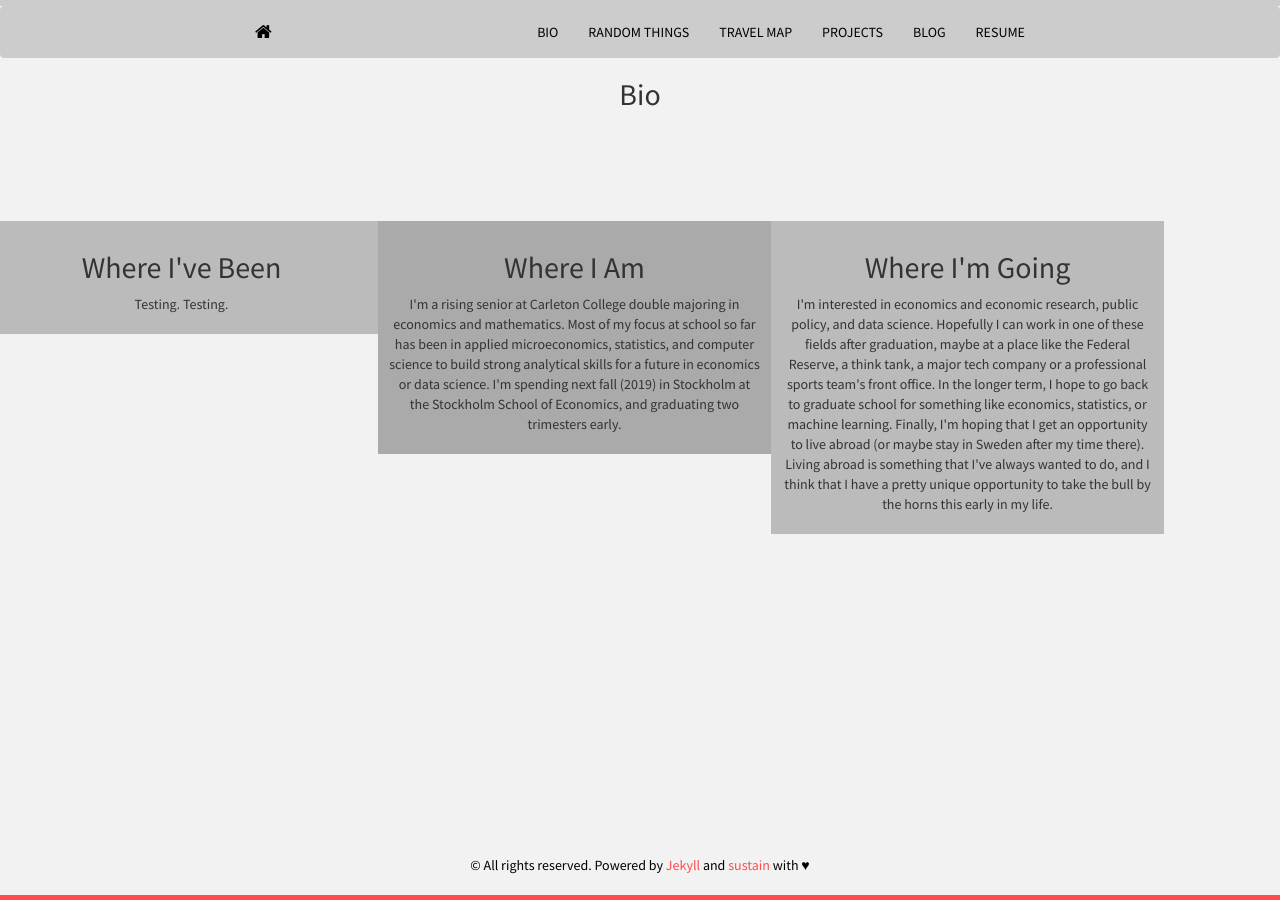
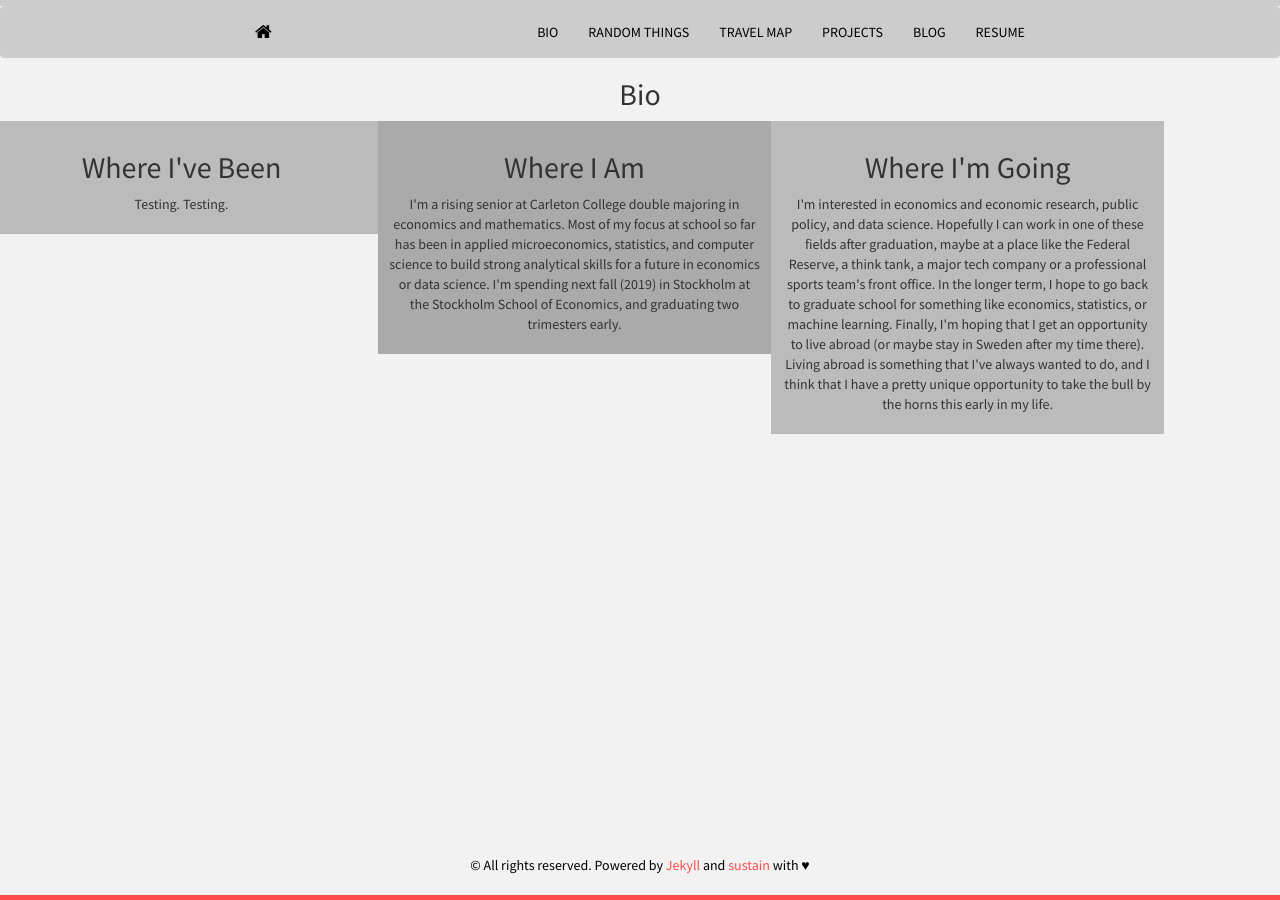
Before and after one commit to mrkaye97/mrkaye97.github.io, a Jekyll site: the page built from bio.html, in a window 1280 px wide. Built offline with Jekyll 4.4.1, drawn with Linux system fonts in a browser that asks for light colours; nearby versions of some CDN libraries.

Commit message:
Update bio.html

```diff
--- a/bio.html
+++ b/bio.html
@@ -26,8 +26,6 @@
   float: left;
   width: 30%;
   padding: 10px;
-  margin:100px auto ;
-
 }
 
 /* Clear floats after the columns */
@@ -35,6 +33,7 @@
   content: "";
   display: table;
   clear: both;
+  margin:100px auto ;
 }
 
 /* Responsive layout - makes the two columns stack on top of each other instead of next to each other */
```
